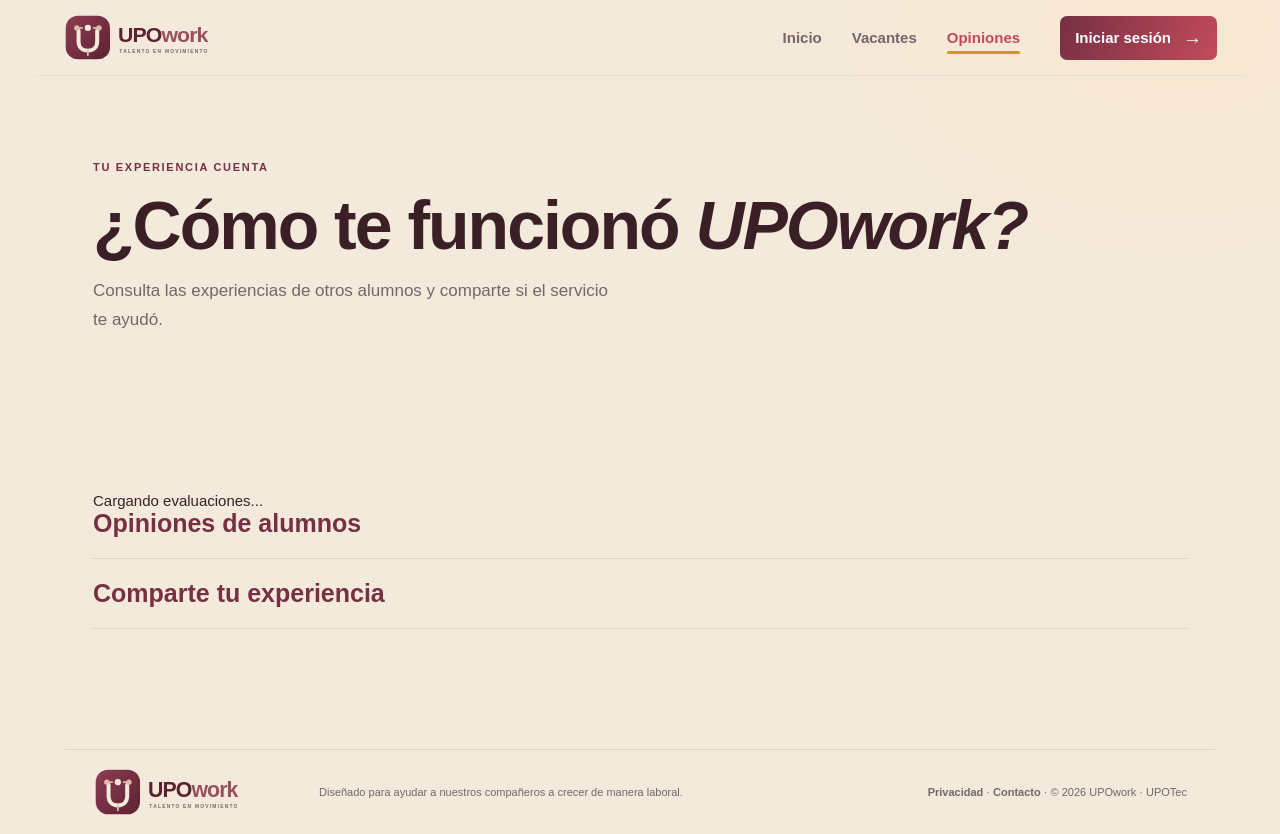
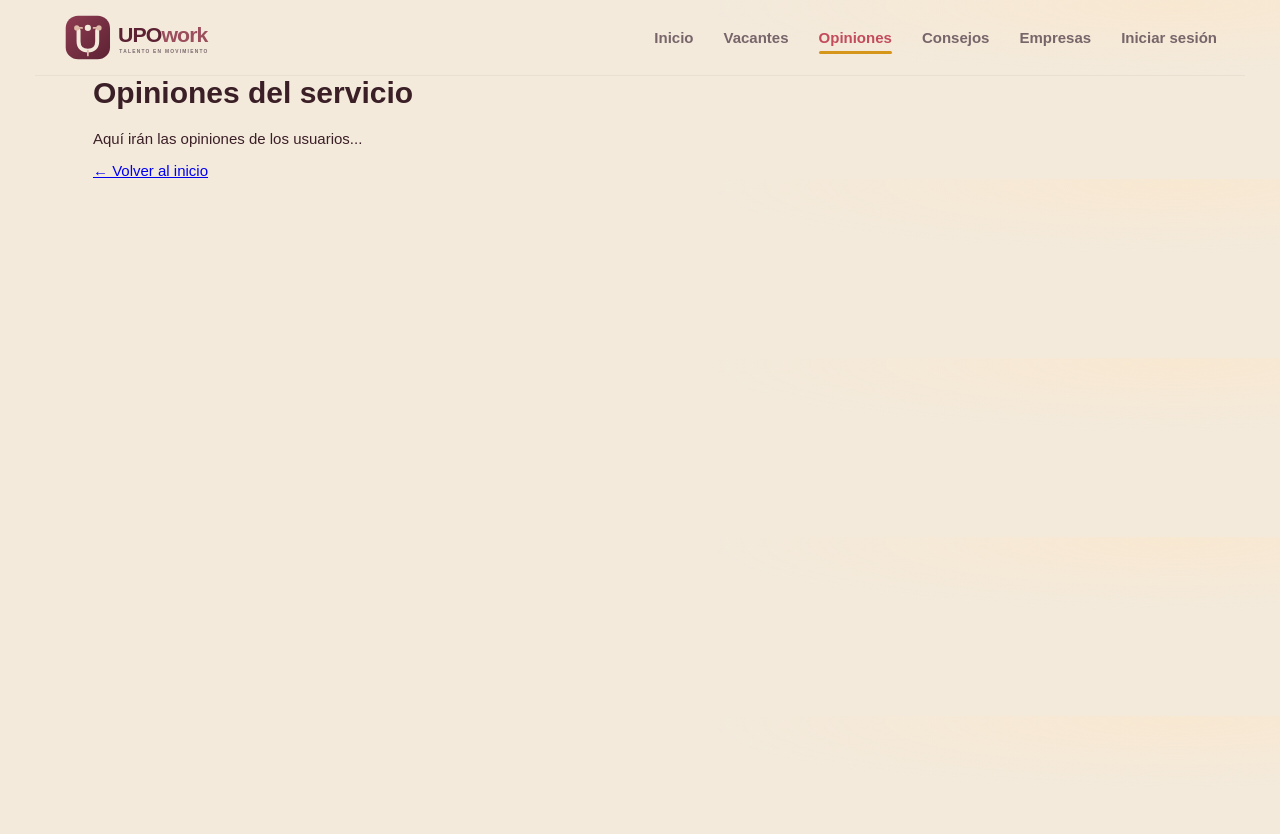
Before and after one commit to samantha-jocelyn-22/upowork-api, a Flask app: page /opiniones in a window 1280 px wide. After the commit the page ends 178 px from the top, so only its background shows below. Run offline with Flask 3, Linux system fonts and the light colour scheme.

Commit message:
Update opiniones.html

```diff
--- a/templates/opiniones.html
+++ b/templates/opiniones.html
@@ -5,7 +5,6 @@
   <meta name="viewport" content="width=device-width, initial-scale=1.0">
   <meta name="description" content="Consulta y comparte opiniones sobre el servicio UPOwork.">
   <title>UPOwork | Opiniones del servicio</title>
-  <!-- ✅ Ruta corregida para Render -->
   <link rel="stylesheet" href="/static/styles.css">
 </head>
 <body>
@@ -16,96 +15,27 @@
     <button class="menu-toggle" aria-label="Abrir menú" aria-expanded="false">☰</button>
     <nav class="main-nav" aria-label="Navegación principal">
       <a href="/">Inicio</a>
-      <a href="/empresas">Vacantes</a>
-      <a class="active" href="/opiniones">Opiniones</a>
+      <a href="/vacantes">Vacantes</a>
+      <a href="/opiniones" class="active">Opiniones</a>
+      <a href="/consejos">Consejos</a>
+      <a href="/empresas">Empresas</a>
+      <a href="/login" class="btn-outline">Iniciar sesión</a>
     </nav>
-    <a class="button button-small header-cta" href="/login">Iniciar sesión <span>→</span></a>
   </header>
-  <main>
-    <section class="page-title section-shell">
-      <p class="eyebrow">Tu experiencia cuenta</p>
-      <h1>¿Cómo te funcionó <em>UPOwork?</em></h1>
-      <p>Consulta las experiencias de otros alumnos y comparte si el servicio te ayudó.</p>
-    </section>
-    <section class="content-section section-shell feedback-section">
-      <div id="feedback-summary" class="feedback-summary" aria-live="polite">Cargando evaluaciones...</div>
-      <div class="panel-title">
-        <h2>Opiniones de alumnos</h2>
-      </div>
-      <div id="feedback-list" class="feedback-list" aria-live="polite"></div>
-      <section class="feedback-form-section" aria-labelledby="feedback-form-title">
-        <div class="panel-title">
-          <h2 id="feedback-form-title">Comparte tu experiencia</h2>
-        </div>
-        <p id="feedback-login-prompt" class="panel-note" hidden>Para enviar una evaluación, <a href="/login">inicia sesión con tu cuenta de alumno</a>.</p>
-        <p id="feedback-role-notice" class="panel-note" hidden>Esta sección de evaluación está disponible para cuentas de alumno.</p>
-        <form id="feedback-form" class="profile-form" hidden>
-          <!-- Token CSRF para seguridad -->
-          <input type="hidden" id="csrf-token-input" name="csrf_token">
 
-          <div class="form-grid">
-            <label>¿Qué calificación le das al servicio? *
-              <select name="rating" required>
-                <option value="">Selecciona de 1 a 5</option>
-                <option value="5">5 — Excelente</option>
-                <option value="4">4 — Muy bueno</option>
-                <option value="3">3 — Bueno</option>
-                <option value="2">2 — Regular</option>
-                <option value="1">1 — Malo</option>
-              </select>
-            </label>
-            <label>¿Te funcionó UPOwork? *
-              <select name="worked" required>
-                <option value="">Selecciona una opción</option>
-                <option value="yes">Sí, me funcionó</option>
-                <option value="partially">Parcialmente</option>
-                <option value="no">No me funcionó</option>
-              </select>
-            </label>
-            <label class="full">Cuéntanos tu experiencia *
-              <textarea name="comment" rows="5" minlength="10" maxlength="2000" required placeholder="Comparte qué te ayudó o qué podríamos mejorar (10 a 2,000 caracteres)."></textarea>
-            </label>
-            <fieldset class="feedback-identity full">
-              <legend>¿Cómo quieres aparecer? *</legend>
-              <label>
-                <input type="radio" name="show_name" value="1" required> Mostrar mi nombre
-              </label>
-              <label>
-                <input type="radio" name="show_name" value="0" required> Publicar anónimamente
-              </label>
-            </fieldset>
-          </div>
-          <div class="privacy-note">
-            <strong>Tu opinión será pública</strong>
-            <p>La calificación, tu respuesta sobre si te funcionó y el comentario aparecerán en esta página. Si eliges mostrar tu nombre, también se verá; si eliges anónimo, no se mostrará.</p>
-          </div>
-          <div class="form-footer">
-            <label class="checkbox">
-              <input type="checkbox" name="publication_consent" value="1" required> Confirmo que acepto publicar mi opinión.
-            </label>
-            <button class="button" type="submit">Publicar mi evaluación <span>→</span></button>
-          </div>
-          <p class="field-note">Puedes volver a enviar para actualizar tu opinión.</p>
-        </form>
-      </section>
-    </section>
+  <main class="section-shell">
+    <h1>Opiniones del servicio</h1>
+    <p>Aquí irán las opiniones de los usuarios...</p>
+    <a href="/" class="btn-link">← Volver al inicio</a>
   </main>
-  <footer>
-    <div class="section-shell footer-inner">
-      <a class="brand" href="/">
-        <img class="brand-logo" src="/static/upowork-logo.svg" alt="UPOwork">
-      </a>
-      <p>Diseñado para ayudar a nuestros compañeros a crecer de manera laboral.</p>
-      <span>
-        <a class="text-link" href="/aviso-privacidad">Privacidad</a> ·
-        <a class="text-link" href="/contacto">Contacto</a> ·
-        © 2026 UPOwork · UPOTec
-      </span>
-    </div>
-  </footer>
-  <div class="toast" id="toast" role="status" aria-live="polite"></div>
-  <!-- ✅ Rutas corregidas -->
-  <script src="/static/script.js"></script>
-  <script src="/static/opiniones.js"></script>
+
+  <script>
+    const toggle = document.querySelector('.menu-toggle');
+    const nav = document.querySelector('.main-nav');
+    toggle.addEventListener('click', () => {
+      const open = nav.classList.toggle('open');
+      toggle.setAttribute('aria-expanded', open);
+    });
+  </script>
 </body>
 </html>
```
